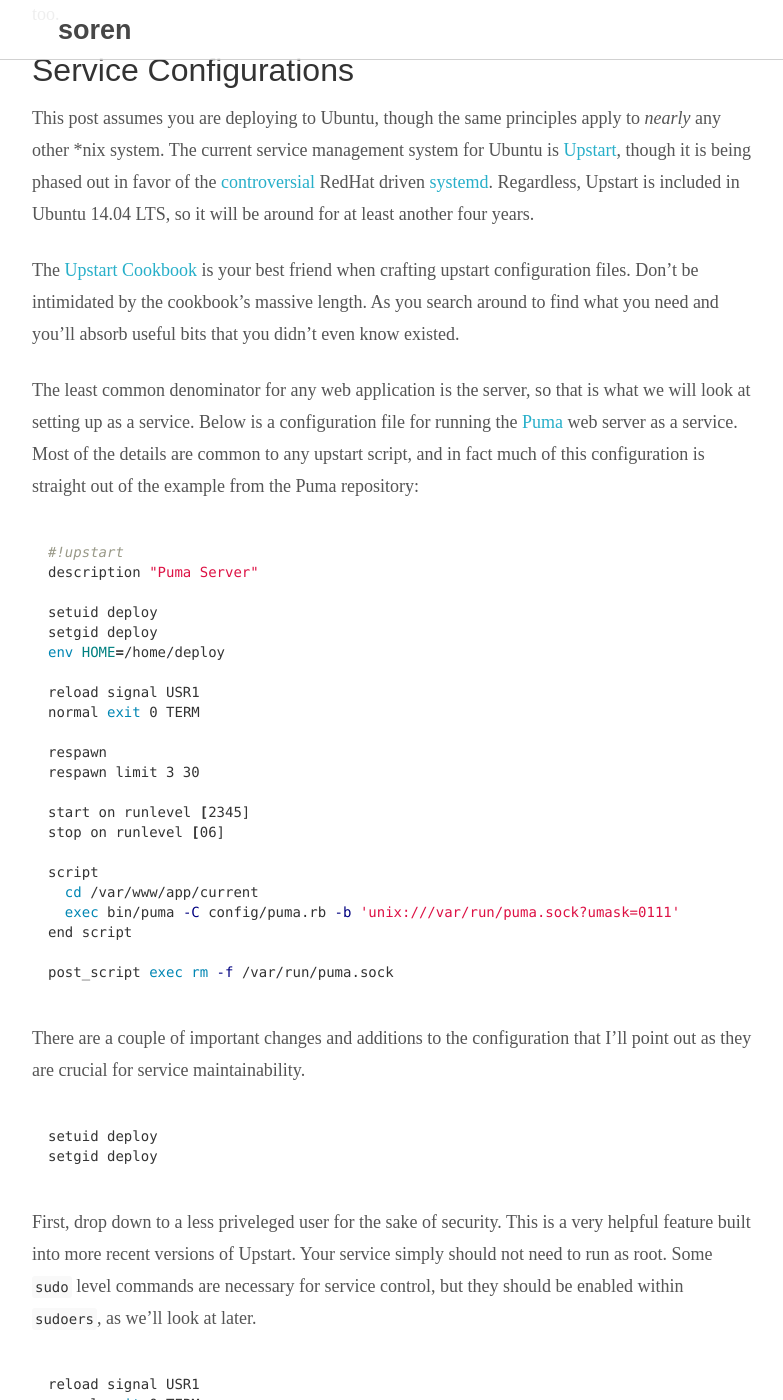
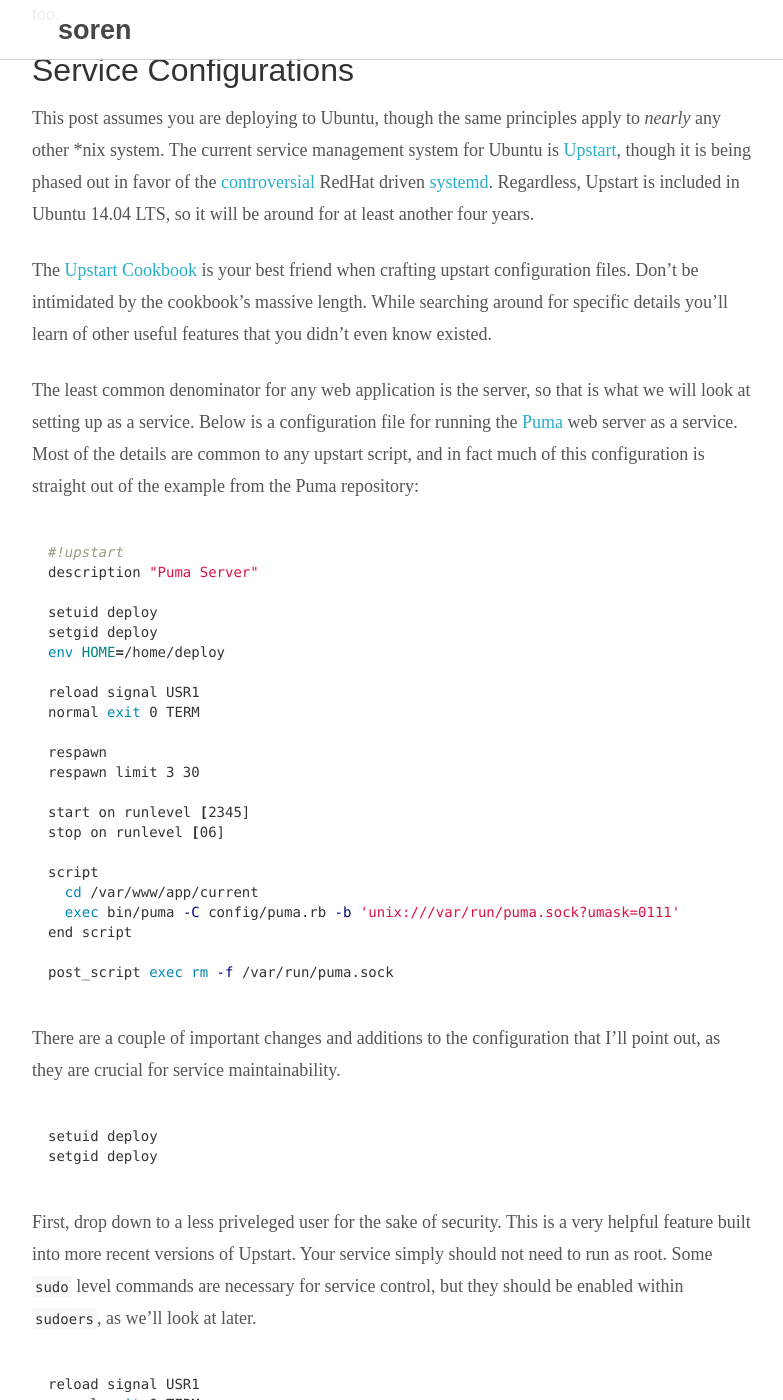
Before and after one commit to sorentwo/soren-website, a Jekyll site: the page built from _posts/2014-12-08-self-healing-deployment.md, in a window 1280 px wide and 1400 px high, scrolled down 507 px. Shown: the whole window, without its empty margins (248-1031 px from the left). Built offline with Jekyll 4.4.1, drawn with Linux system fonts in a browser that asks for light colours; Markdown is read by kramdown in place of the engine named in the settings; comment, search, counter and statistics services are not loaded; some of the changed text lies outside the part shown.

Commit message:
Additional punctuation and typo fixes

````diff
--- a/_posts/2014-12-08-self-healing-deployment.md
+++ b/_posts/2014-12-08-self-healing-deployment.md
@@ -26,9 +26,9 @@
 years.
 
 The [Upstart Cookbook][cookbook] is your best friend when crafting upstart
-configuration files. Don't be intimidated by the cookbook's massive length. As
-you search around to find what you need and you'll absorb useful bits that you
-didn't even know existed.
+configuration files. Don't be intimidated by the cookbook's massive length.
+While searching around for specific details you'll learn of other useful
+features that you didn't even know existed.
 
 The least common denominator for any web application is the server, so that is
 what we will look at setting up as a service. Below is a configuration file for
@@ -62,7 +62,7 @@
 ```
 
 There are a couple of important changes and additions to the configuration that
-I'll point out as they are crucial for service maintainability.
+I'll point out, as they are crucial for service maintainability.
 
 ```sh
 setuid deploy
````
Also changed, not shown: other parts of _posts/2014-12-08-self-healing-deployment.md (+2 -2 lines).
